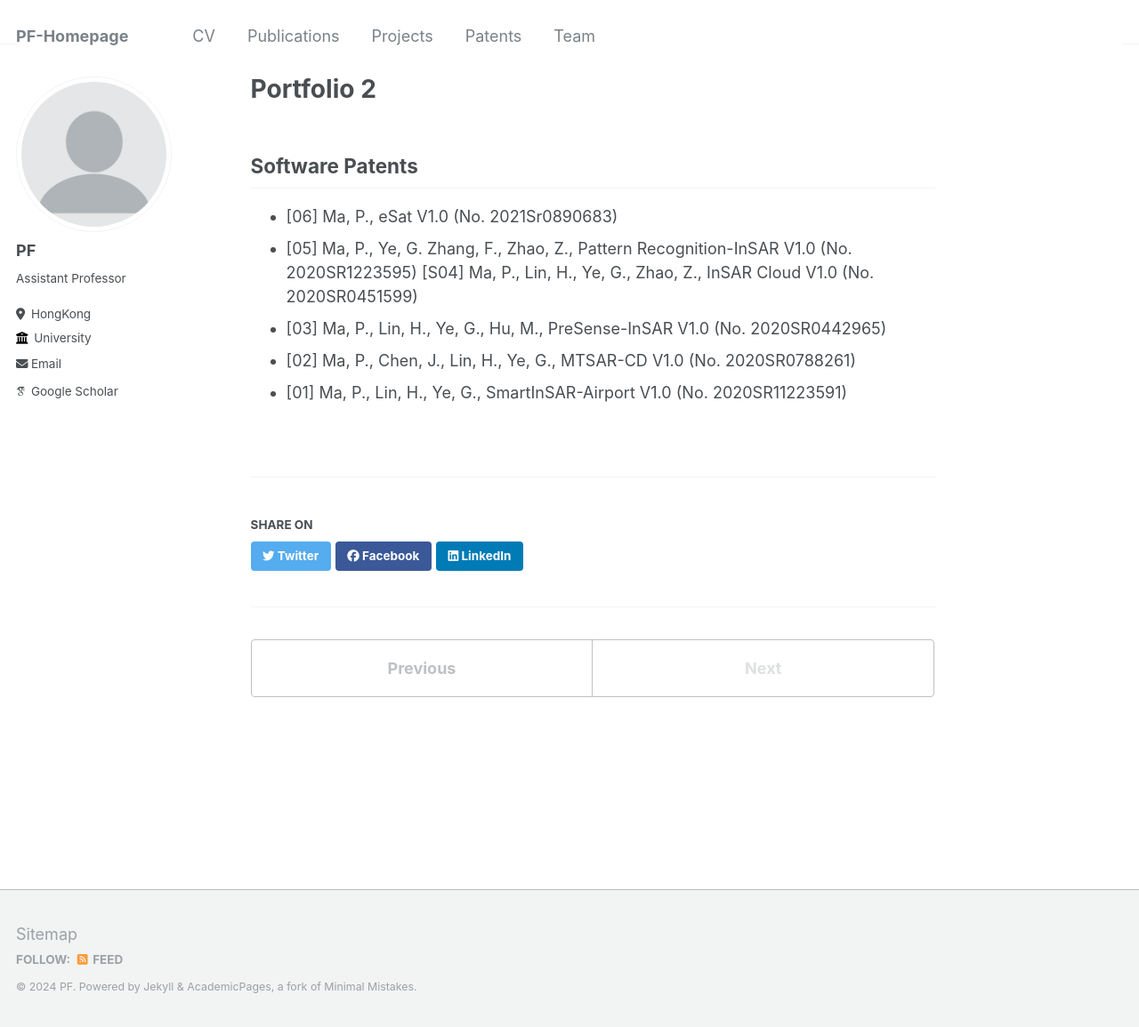
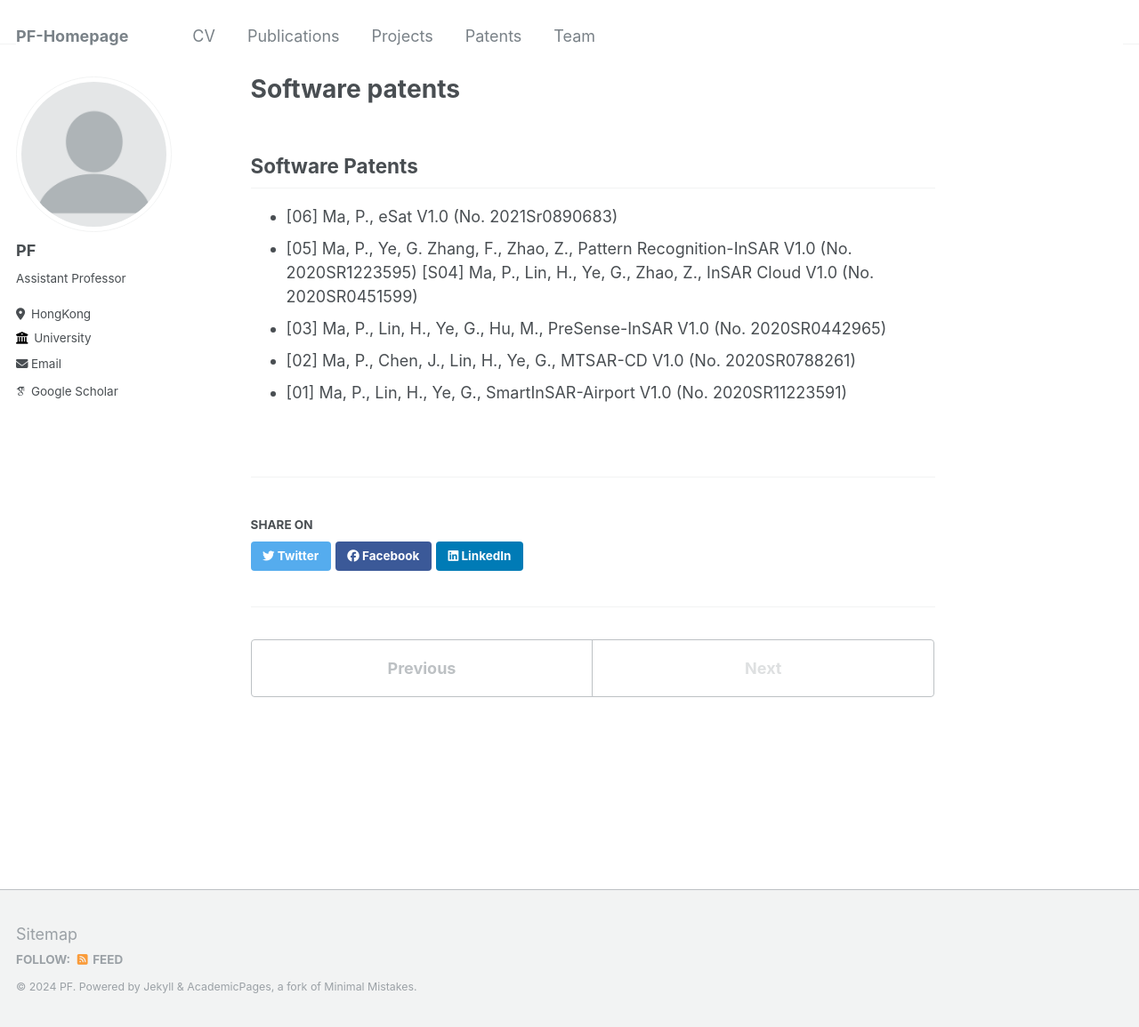
Before and after one commit to pfMA03/peifengMa, a Jekyll site: the page built from _portfolio/Software Patents.md, in a window 1280 px wide and 1155 px high. Shown: the whole window at 89% size. Built offline with Jekyll 4.4.1, drawn with Linux system fonts in a browser that asks for light colours; some web fonts are replaced.

Commit message:
Update and rename portfolio-2.md to Software Patents.md

```diff
--- a/_portfolio/portfolio-2.md
+++ b/_portfolio/Software Patents.md
@@ -1,5 +1,5 @@
 ---
-# title: "Patents"
+# title: "Software Patents"
 # excerpt: "Invention Patents"
 # collection: portfolio
 ---
```
